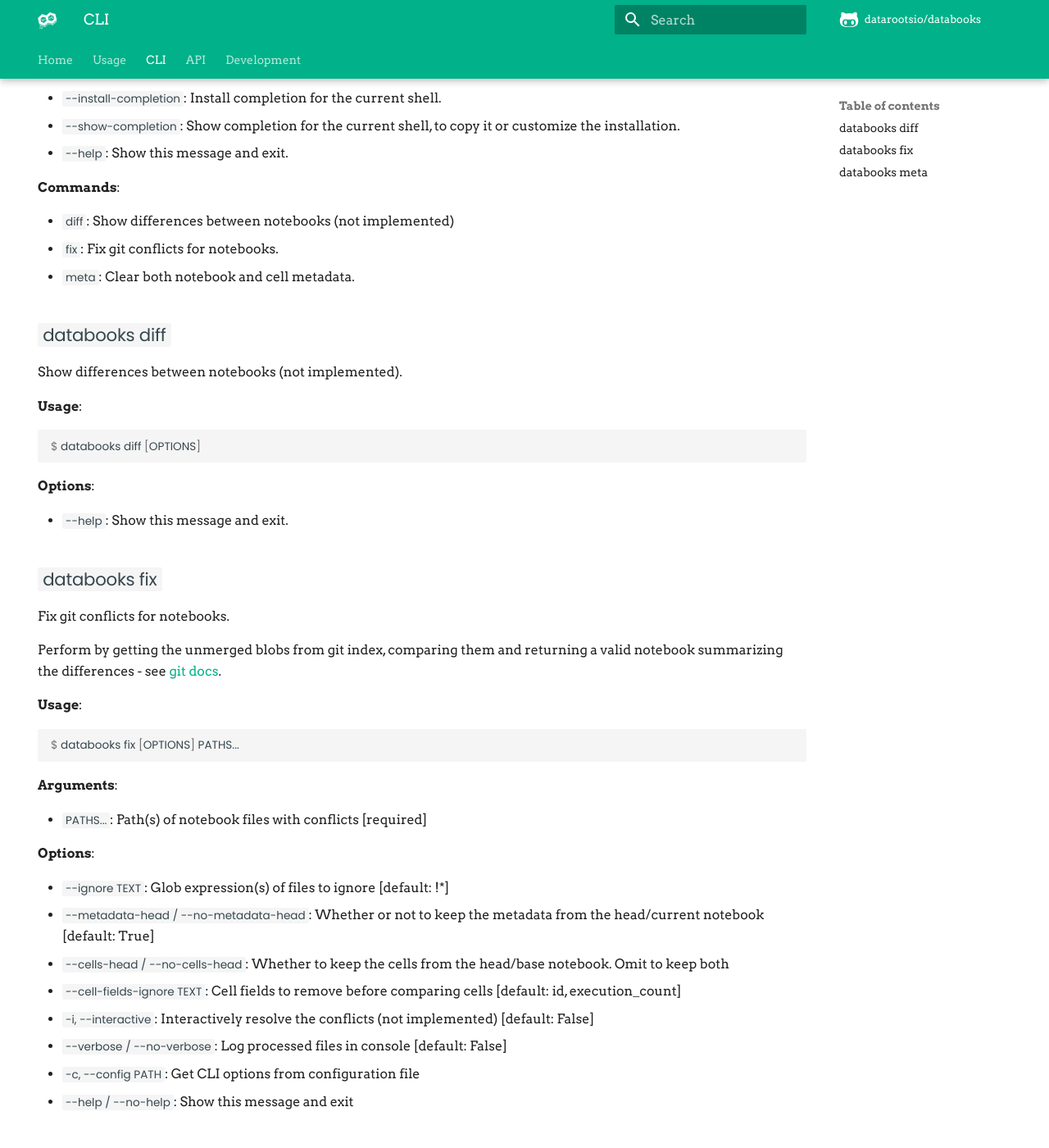
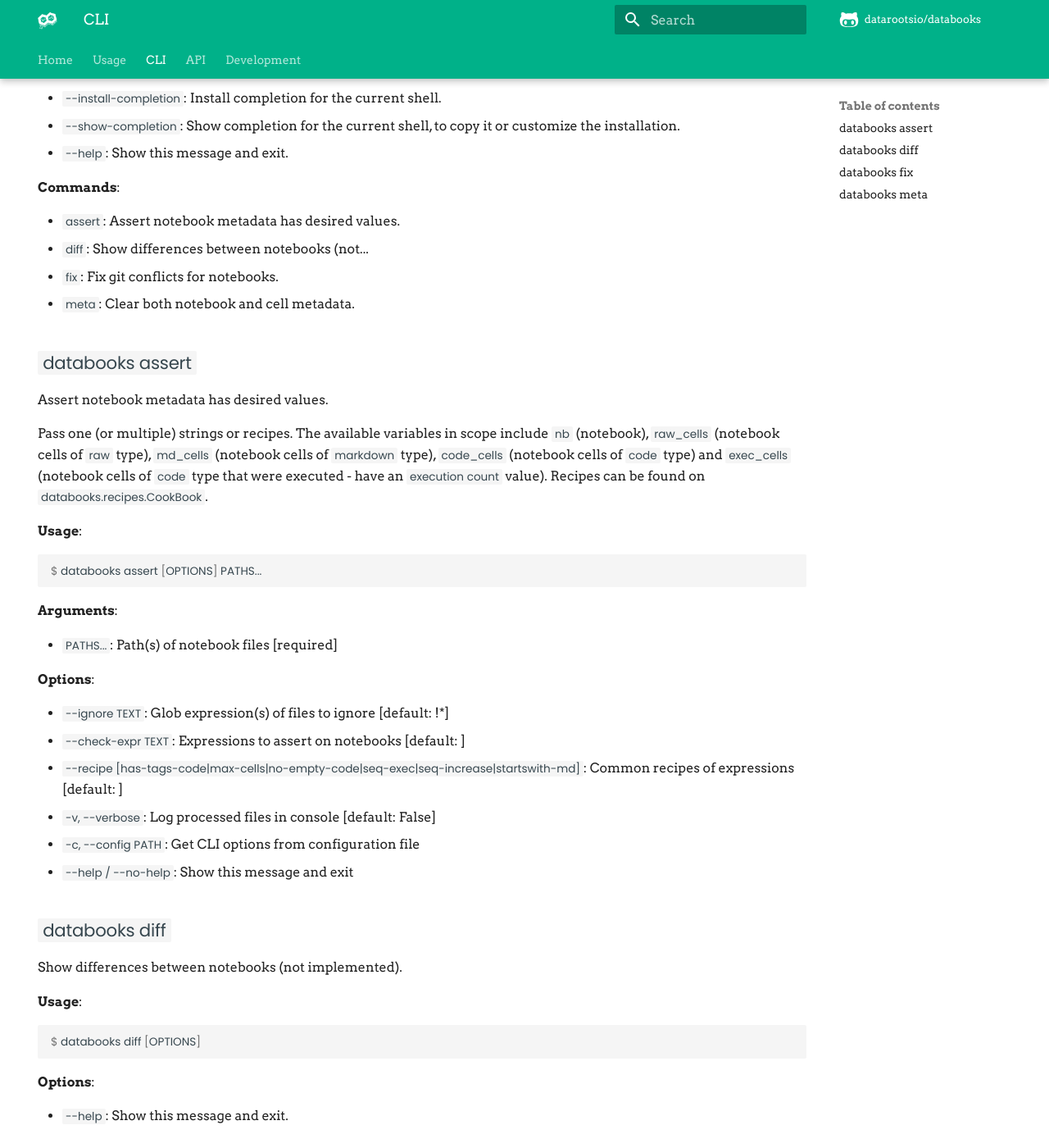
Before and after one commit to datarootsio/databooks, an MkDocs documentation site: the page built from docs/CLI.md, in a window 1280 px wide and 1400 px high, scrolled down 335 px. Shown: the whole window at 82% size. Built offline with MkDocs 1.6.1 and Material for MkDocs 9.7.7, drawn with Linux system fonts in a browser that asks for light colours; comment, search, counter and statistics services are not loaded; the version menu is left out; some of the changed text lies outside the part shown.

Commit message:
add/update docs for `assert` command

````diff
--- a/docs/CLI.md
+++ b/docs/CLI.md
@@ -5,7 +5,7 @@ hide:
 
 # `databooks`
 
-A CLI tool that minimises friction when versioning and collaborating on Jupyter notebooks.
+CLI tool to resolve git conflicts and remove metadata in notebooks.
 
 **Usage**:
 
@@ -22,9 +22,39 @@ $ databooks [OPTIONS] COMMAND [ARGS]...
 
 **Commands**:
 
-* `diff`: Show differences between notebooks (not implemented)
+* `assert`: Assert notebook metadata has desired values.
+* `diff`: Show differences between notebooks (not...
 * `fix`: Fix git conflicts for notebooks.
 * `meta`: Clear both notebook and cell metadata.
+
+## `databooks assert`
+
+Assert notebook metadata has desired values.
+
+Pass one (or multiple) strings or recipes. The available variables in scope include
+ `nb` (notebook), `raw_cells` (notebook cells of `raw` type), `md_cells` (notebook
+ cells of `markdown` type), `code_cells` (notebook cells of `code` type) and
+ `exec_cells` (notebook cells of `code` type that were executed - have an `execution
+ count` value). Recipes can be found on `databooks.recipes.CookBook`.
+
+**Usage**:
+
+```console
+$ databooks assert [OPTIONS] PATHS...
+```
+
+**Arguments**:
+
+* `PATHS...`: Path(s) of notebook files  [required]
+
+**Options**:
+
+* `--ignore TEXT`: Glob expression(s) of files to ignore  [default: !*]
+* `--check-expr TEXT`: Expressions to assert on notebooks  [default: ]
+* `--recipe [has-tags-code|max-cells|no-empty-code|seq-exec|seq-increase|startswith-md]`: Common recipes of expressions  [default: ]
+* `-v, --verbose`: Log processed files in console  [default: False]
+* `-c, --config PATH`: Get CLI options from configuration file
+* `--help / --no-help`: Show this message and exit
 
 ## `databooks diff`
 
--- /dev/null
+++ b/docs/affirm.md
@@ -0,0 +1 @@
+::: databooks.affirm
--- a/mkdocs.yml
+++ b/mkdocs.yml
@@ -63,7 +63,7 @@ nav:
   - Data models:
     - Base: data_models/base.md
     - Notebooks: data_models/notebook.md
-  - Assert: assert.md
+  - Affirm: affirm.md
   - Common utils: common.md
   - Configuration: config.md
   - Conflicts: conflicts.md
````
Also changed, not shown: docs/assert.md (deleted, +0 -1 lines).
